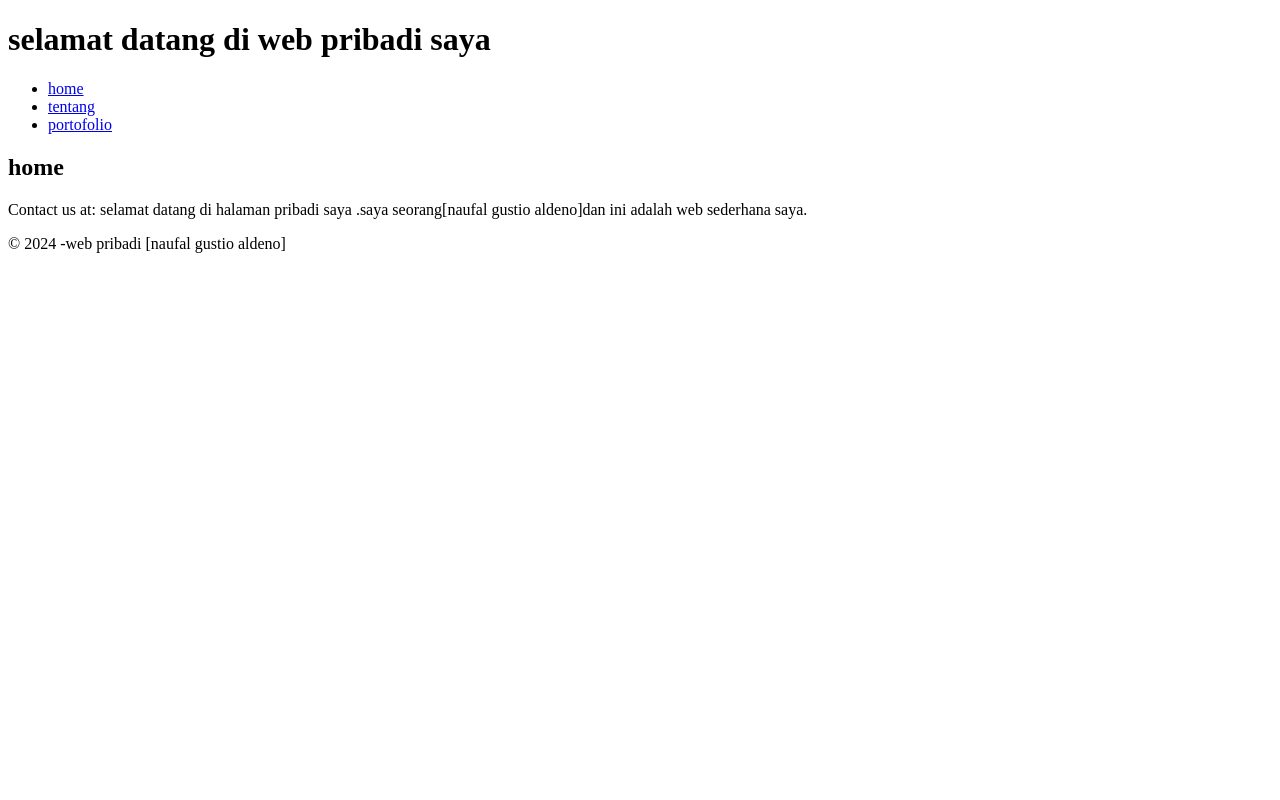
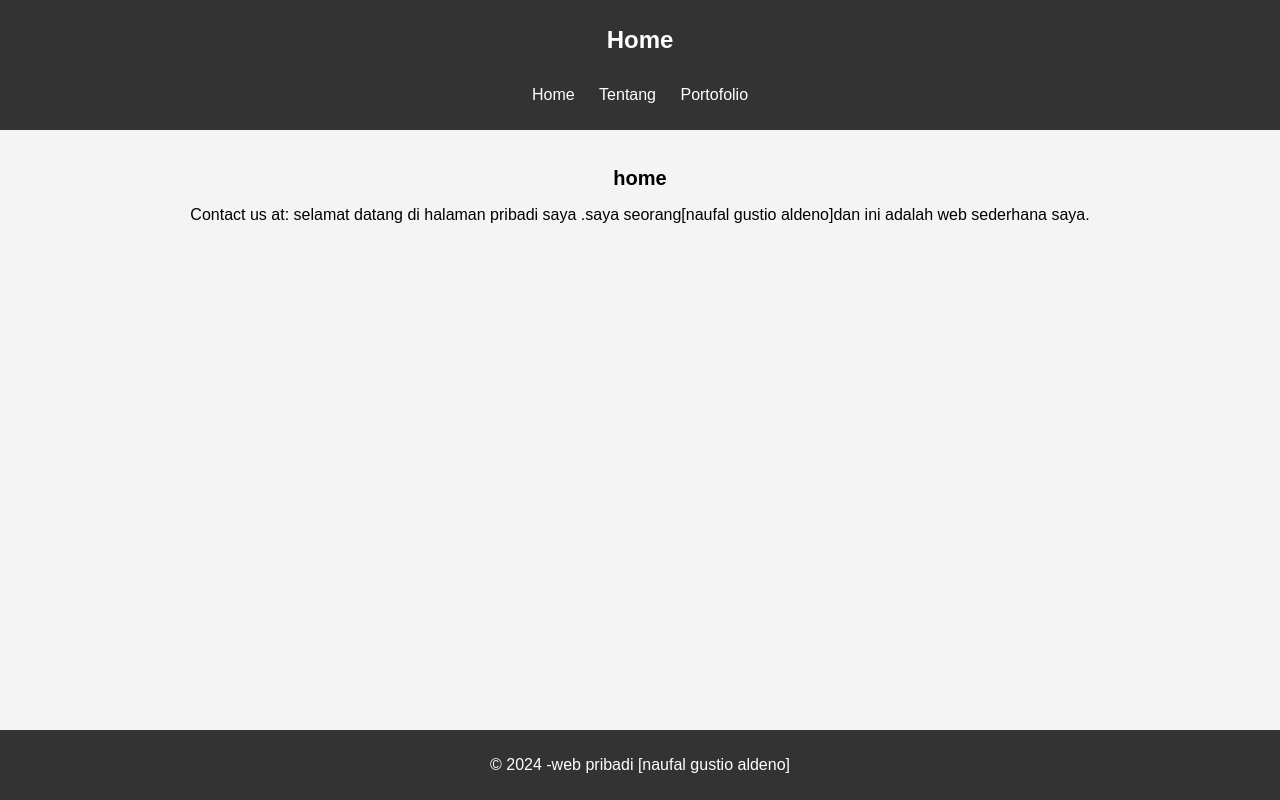
Before and after one commit to naufalgustioaldeno/naufalgustioaldeno.github.io, a plain HTML site: page index.html in a window 1280 px wide. Drawn offline with Linux system fonts and the light colour scheme.

Commit message:
Update index.html

```diff
--- a/index.html
+++ b/index.html
@@ -3,21 +3,20 @@
 <head>
     <meta charset="UTF-8">
     <meta name="viewport" content="width=device-width, initial-scale=1.0">
-    <title>home-web pribadi</title>
-    <link rel="stylesheet" href="css/styles.css">
+    <title>Home - Web Pribadi</title>
+    <link rel="stylesheet" href="css/style.css">
 </head>
 <body>
     <header>
-        <h1>selamat datang di web pribadi saya</h1>
-
-    <nav>
-        <ul>
-            <li><a href="index.html">home</a></li>
-            <li><a href="tentang.html">tentang</a></li>
-            <li><a href="portofolio.html">portofolio</a></li>
-        </ul>
-    </nav>
-</header>
+        <h1>Home</h1>
+        <nav>
+            <ul>
+                <li><a href="index.html">Home</a></li>
+                <li><a href="tentang.html">Tentang</a></li>
+                <li><a href="portofolio.html">Portofolio</a></li>
+            </ul>
+        </nav>
+    </header>
     <main>
 
 
```
